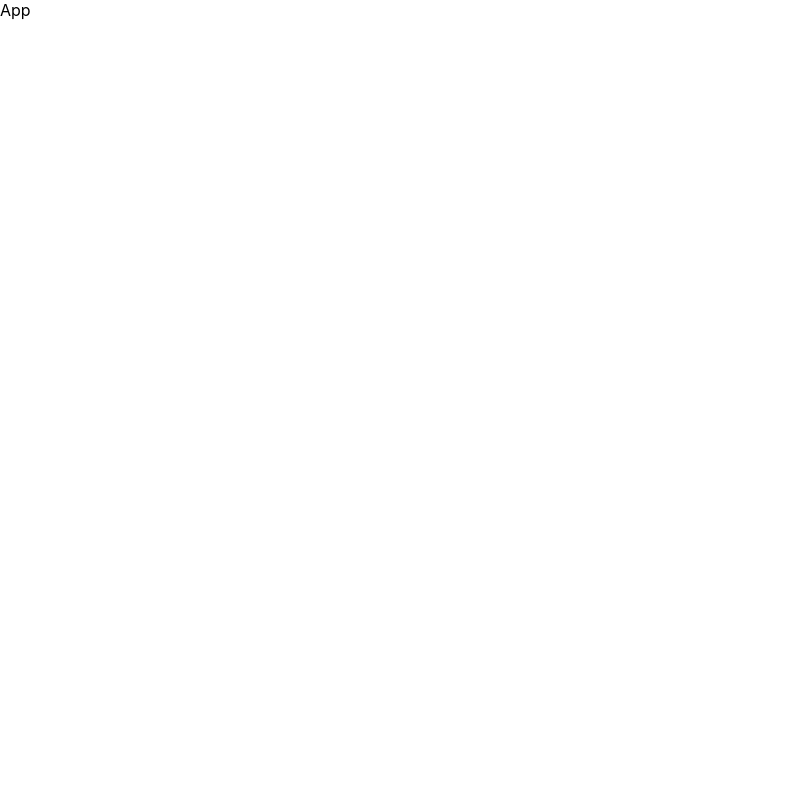
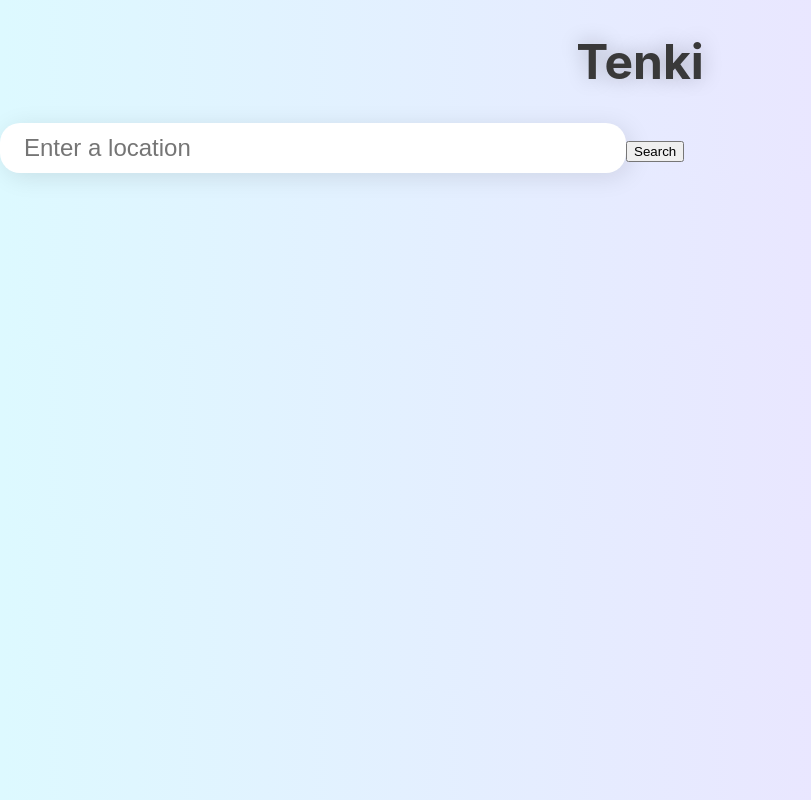
Before and after one commit to patrickauri/Tenki, a React (Create React App) app: page / in a window 1280 px wide. Shown: the whole page, without its empty margins (0-811 px from the left). Built offline with nearby package versions, Linux system fonts and the light colour scheme.

Commit message:
Added dotenv

```diff
--- a/package.json
+++ b/package.json
@@ -6,6 +6,7 @@
     "@testing-library/jest-dom": "^5.14.1",
     "@testing-library/react": "^11.2.7",
     "@testing-library/user-event": "^12.8.3",
+    "dotenv": "^10.0.0",
     "react": "^17.0.2",
     "react-dom": "^17.0.2",
     "react-scripts": "4.0.3",
--- a/src/App.js
+++ b/src/App.js
@@ -1,5 +1,22 @@
+require('dotenv').config()
+
 const App = () => {
-    return 'App'
+    const handleSubmit = (e) => {
+        e.preventDefault()
+        console.log(process.env.REACT_APP_API_KEY)
+    }
+
+    return (
+        <main>
+            <h1>Tenki</h1>
+            <section>
+                <form onSubmit={(e) => handleSubmit(e)}>
+                    <input type='text' placeholder='Enter a location'></input>
+                    <button>Search</button>
+                </form>
+            </section>
+        </main>
+    )
 }
 
 export default App
--- a/src/index.css
+++ b/src/index.css
@@ -1,13 +1,40 @@
 body {
-  margin: 0;
-  font-family: -apple-system, BlinkMacSystemFont, 'Segoe UI', 'Roboto', 'Oxygen',
-    'Ubuntu', 'Cantarell', 'Fira Sans', 'Droid Sans', 'Helvetica Neue',
-    sans-serif;
-  -webkit-font-smoothing: antialiased;
-  -moz-osx-font-smoothing: grayscale;
+    margin: 0;
+    font-family: -apple-system, BlinkMacSystemFont, 'Segoe UI', 'Roboto',
+        'Oxygen', 'Ubuntu', 'Cantarell', 'Fira Sans', 'Droid Sans',
+        'Helvetica Neue', sans-serif;
+    -webkit-font-smoothing: antialiased;
+    -moz-osx-font-smoothing: grayscale;
+    background: linear-gradient(269.93deg, #f0dcff 0.02%, #ddf9ff 99.9%);
 }
 
 code {
-  font-family: source-code-pro, Menlo, Monaco, Consolas, 'Courier New',
-    monospace;
+    font-family: source-code-pro, Menlo, Monaco, Consolas, 'Courier New',
+        monospace;
 }
+
+h1 {
+    color: rgba(57, 57, 57, 1);
+    text-shadow: 0px 0px 20px rgba(0, 0, 0, 0.25);
+    font-size: 3em;
+    text-align: center;
+}
+
+input {
+    background: #ffffff;
+    box-shadow: 4px 4px 25px rgba(0, 0, 0, 0.1);
+    border-radius: 20px;
+    height: 2em;
+    width: 25em;
+    padding-left: 1em;
+    font-size: 1.5em;
+}
+
+input,
+input:hover,
+input:focus,
+input:active,
+input:focus-visible {
+    border: none;
+    outline: none;
+}
```
Also changed, not shown: 2 other files (tests, documents, lock files or other folders).
